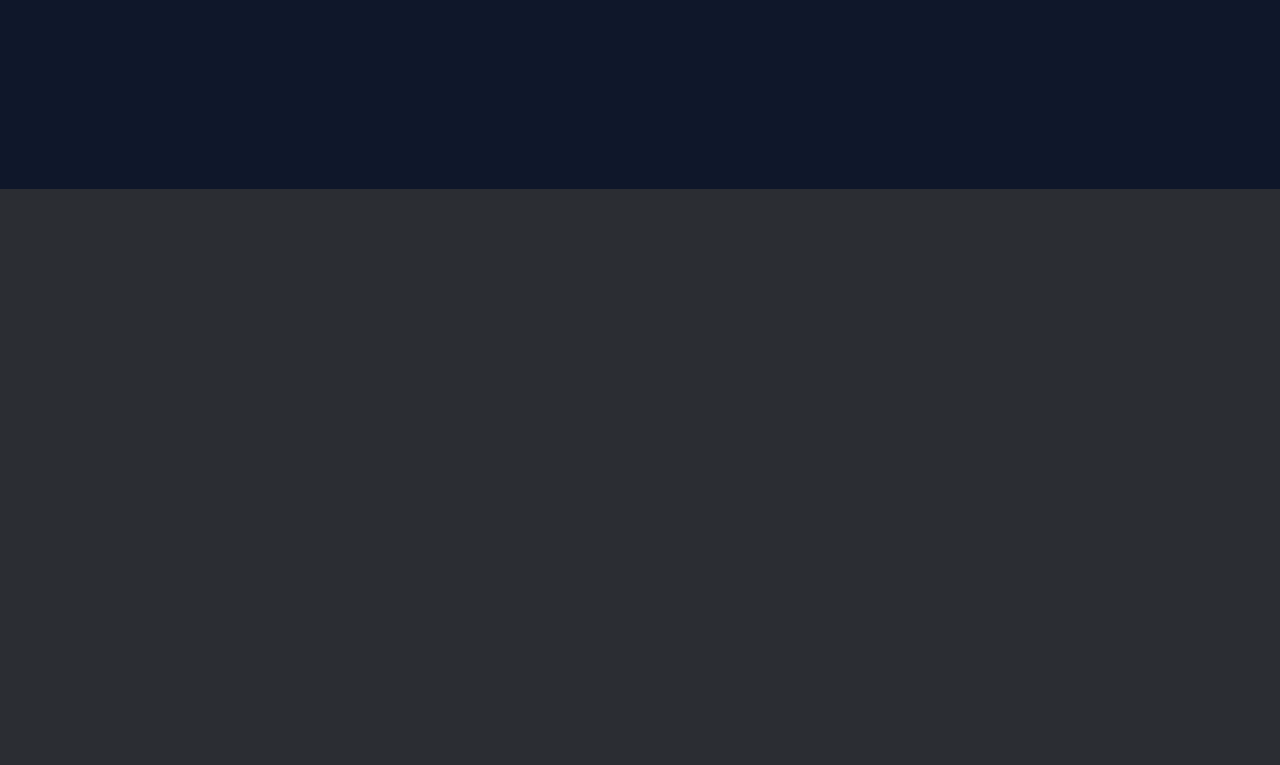
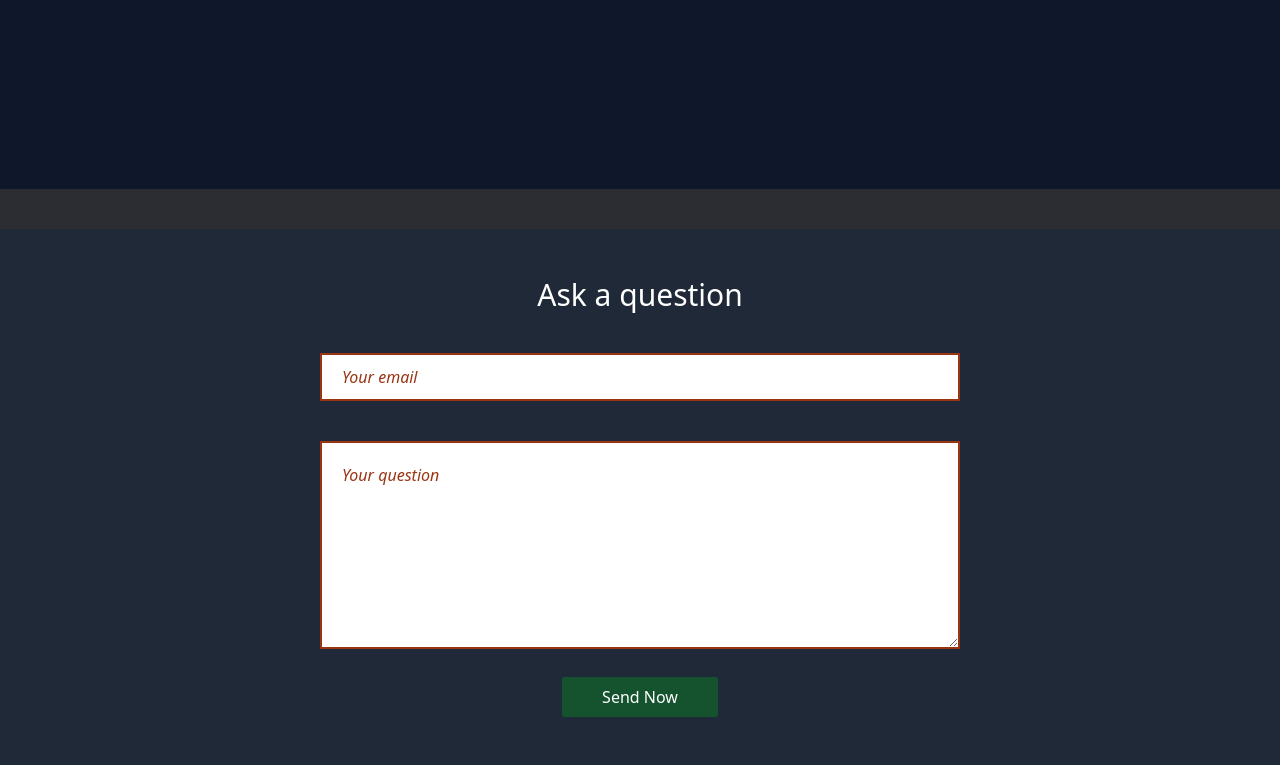
Before and after one commit to Sultanmia22/first-tailwind-project, a website built with Vite: page index.html in a window 1280 px wide. Shown: the part 2364-3129 px from the top of the page. Before the commit the page ends 2593 px from the top, so only its background shows below. Built offline with nearby package versions, Linux system fonts and the light colour scheme.

Commit message:
ask section

```diff
--- a/index.html
+++ b/index.html
@@ -346,6 +346,17 @@
           </div>
         </div>
       </section>
+
+      <!--! ask question section -->
+      <section class="bg-[#1F2937] py-7 sm:py-12">
+        <h3 class="text-white text-center text-3xl mb-10"> Ask a question </h3>
+
+        <form>
+          <input type="email" class="block mx-auto w-5/6 sm:w-1/2 sm:h-12 border-2 border-orange-800 placeholder:italic placeholder:text-orange-800 placeholder:px-5 mb-10 " placeholder="Your email">
+          <textarea class="block mx-auto w-5/6 sm:w-1/2  border-2 border-orange-800 h-52 placeholder:italic placeholder:text-orange-800 px-5 py-5" placeholder="Your question"></textarea>
+          <button class="block mx-auto bg-green-900 px-10 py-2 mt-7 hover:bg-green-600 rounded-sm transition text-white"> Send Now </button>
+        </form>
+      </section>
     </main>
   </body>
 </html>
```
